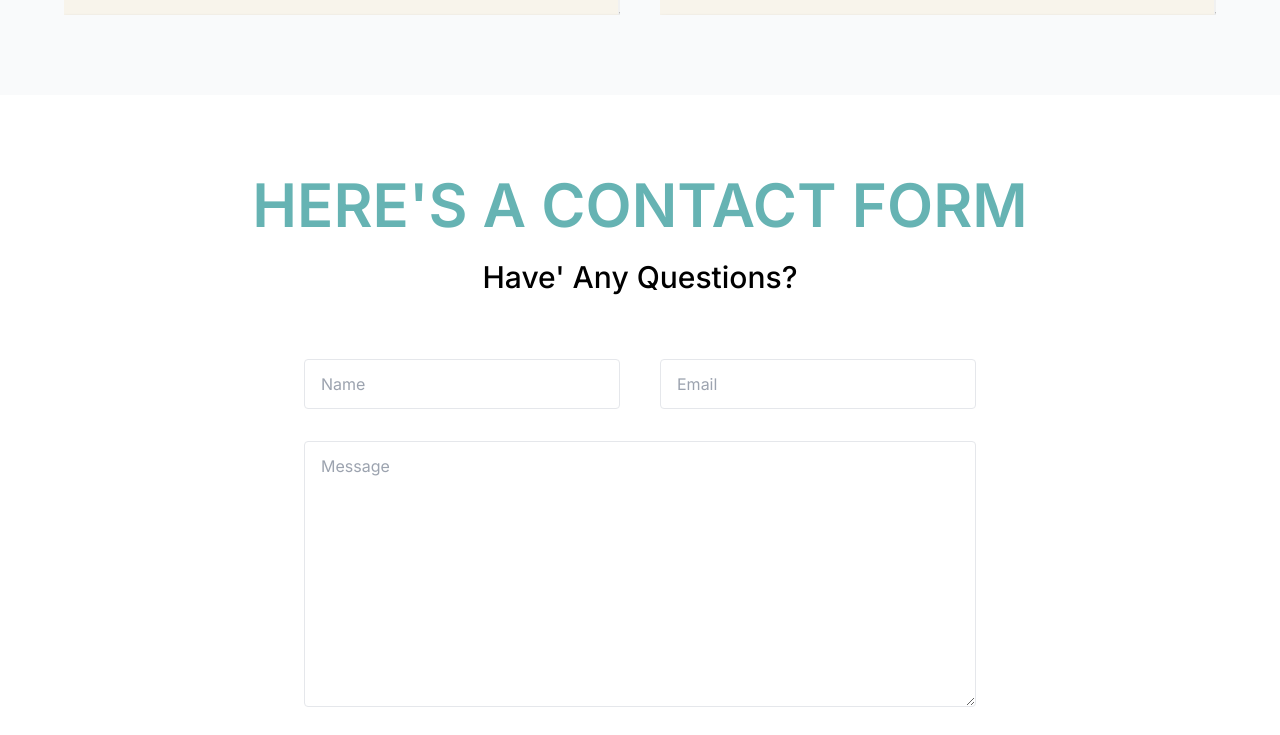
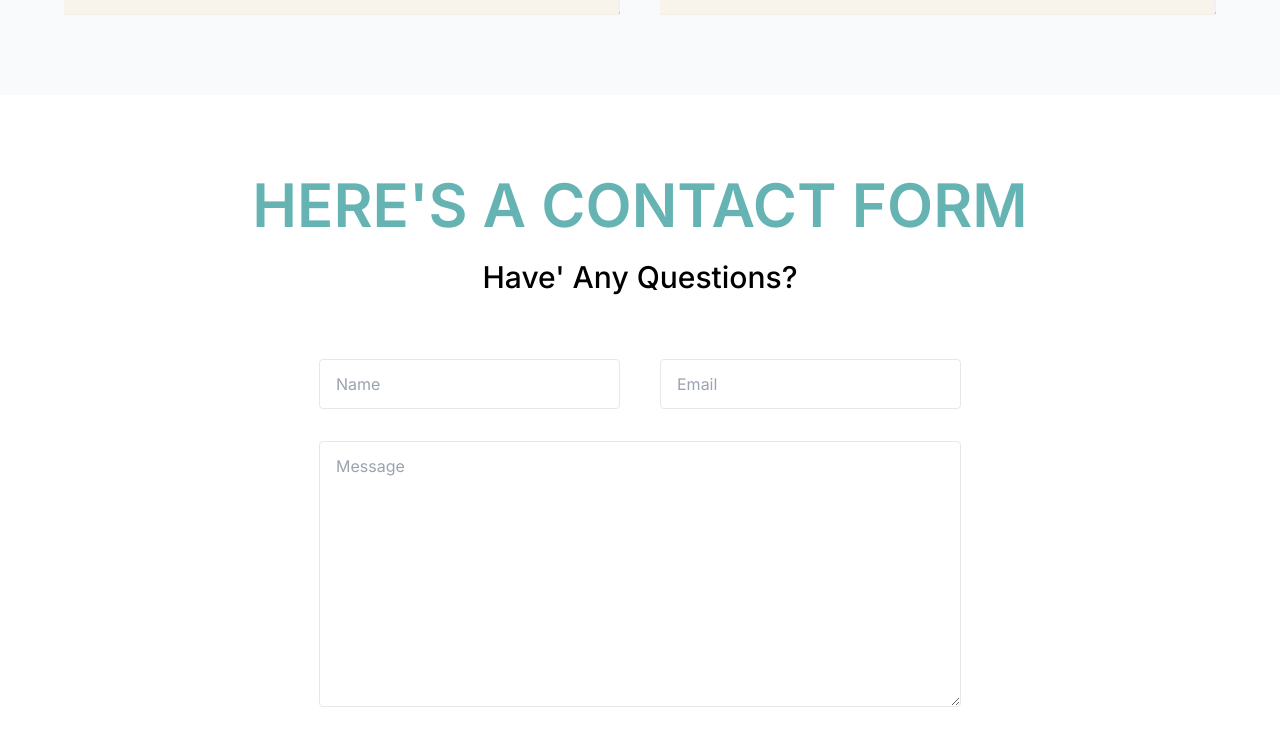
Before and after one commit to ahsanali7893/Portfolio, a Next.js app: page / in a window 1280 px wide. Shown: the part 2997-3732 px from the top of the page. Built offline with nearby package versions, Linux system fonts and the light colour scheme.

Commit message:
initial changes

```diff
--- a/src/components/Contact/page.tsx
+++ b/src/components/Contact/page.tsx
@@ -7,7 +7,7 @@ type Props = {};
 const Contact = (props: Props) => {
   return (
     <section id="contact">
-      <div className="container py-16 md:py-20 max-w-4xl mx-auto">
+      <div className="container py-16 md:py-20 max-w-4xl mx-auto px-5">
         <h2 className="text-center font-header text-4xl font-semibold uppercase text-[#66b3b3] sm:text-5xl lg:text-6xl">
           Here&apos;s a contact form
         </h2>
```
